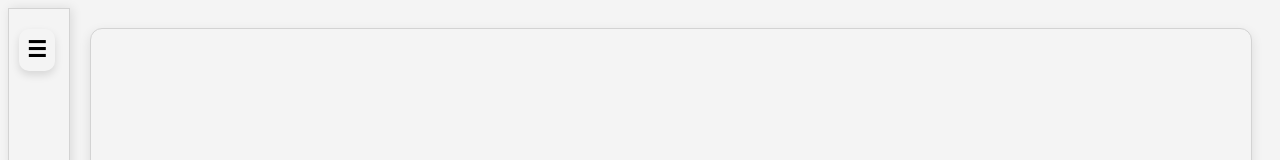
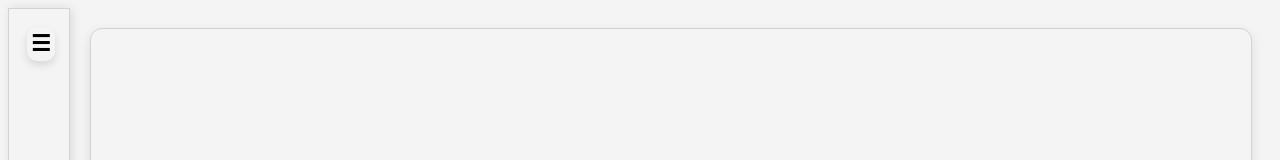
Before and after one commit to spe-uob/2024-AILearningTool, a Vue app in the folder frontend/: page /main in a window 1280 px wide. Shown: the top 160 px of the page. Built offline with nearby package versions, Linux system fonts and the light colour scheme; sample sign-in values are in the browser's storage.

Commit message:
bugfix: adjust button positioning for laptop
Co-authored-by: RainBOY-ZZX <kh23199@bristol.ac.uk>

```diff
--- a/frontend/src/components/HistorySidebar.vue
+++ b/frontend/src/components/HistorySidebar.vue
@@ -125,7 +125,8 @@ export default {
   cursor: pointer;
   font-size: 22px;
   font-weight: bold;
-  padding: 8px;
+  padding: 4px;
+  margin: 8px;
   transition: opacity 0.3s ease-in-out;
   color: black;
 }
```
